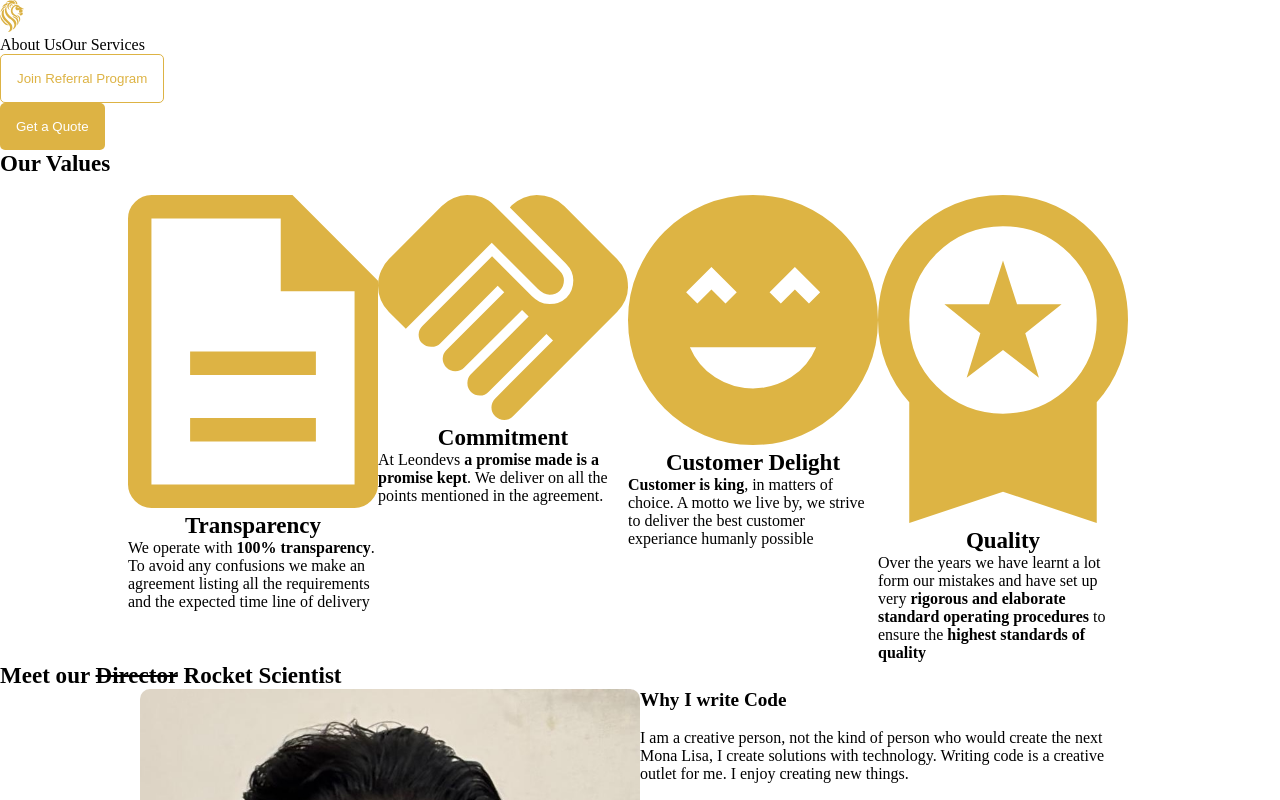
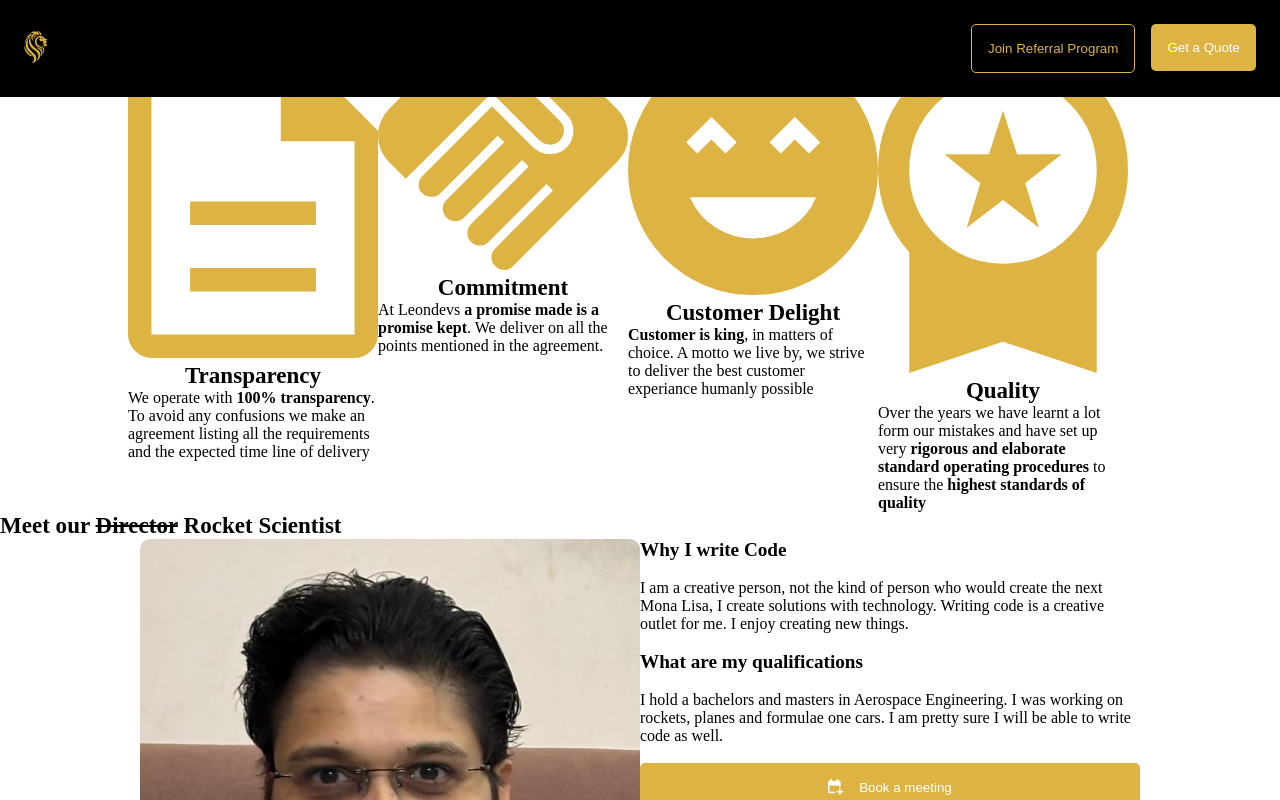
Before and after one commit to divyanshchahar/website, a Next.js app: page /aboutus in a window 1280 px wide. Shown: the top 800 px of the page. Built offline with nearby package versions, Linux system fonts and the light colour scheme; no server answers.

Commit message:
updated styling

```diff
--- a/src/ui/layouts/TopNavBar.module.css
+++ b/src/ui/layouts/TopNavBar.module.css
@@ -1,6 +1,6 @@
-.container1 {
-  padding: var(--spacing-m);
-  background-color: var(--surface-secondry);
+.container {
+  padding: var(--spacing-s3);
+  background-color: var(--color-secondry);
   display: flex;
   justify-content: space-between;
   align-items: center;
@@ -15,11 +15,16 @@
   display: none;
 }
 
-.container2 {
+.dropDownMenuContainer {
   display: flex;
-  gap: var(--spacing-m);
+  gap: var(--spacing-s1);
   justify-content: space-between;
   align-items: center;
+}
+
+.buttonContainer {
+  display: flex;
+  gap: var(--spacing-s1);
 }
 
 .iconButton {
@@ -47,14 +52,15 @@
   width: 100vw;
   border: 1px solid white;
   border-radius: var(--radius-s);
-  padding: var(--spacing-m);
-  background-color: var(--surface-secondry);
-  margin-top: 20px;
+  padding: var(--spacing-s2);
+  background-color: var(--color-secondry);
+  margin-top: 18px;
+  color: var(--color-primary);
 }
 
 .seprator {
   height: 1px;
-  background-color: white;
-  margin-top: var(--spacing-s);
-  margin-bottom: var(--spacing-s);
+  background-color: var(--color-primary);
+  margin-top: var(--spacing-s1);
+  margin-bottom: var(--spacing-s1);
 }
```
